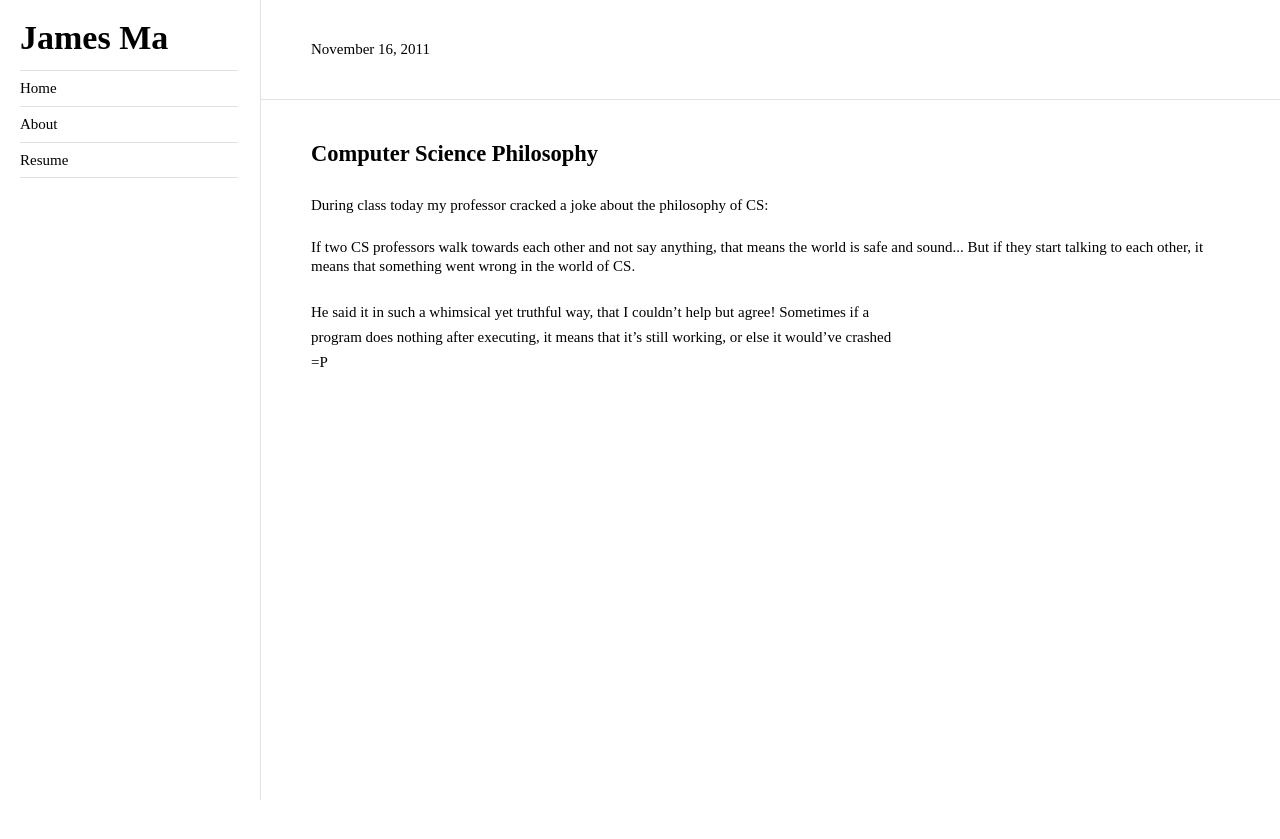
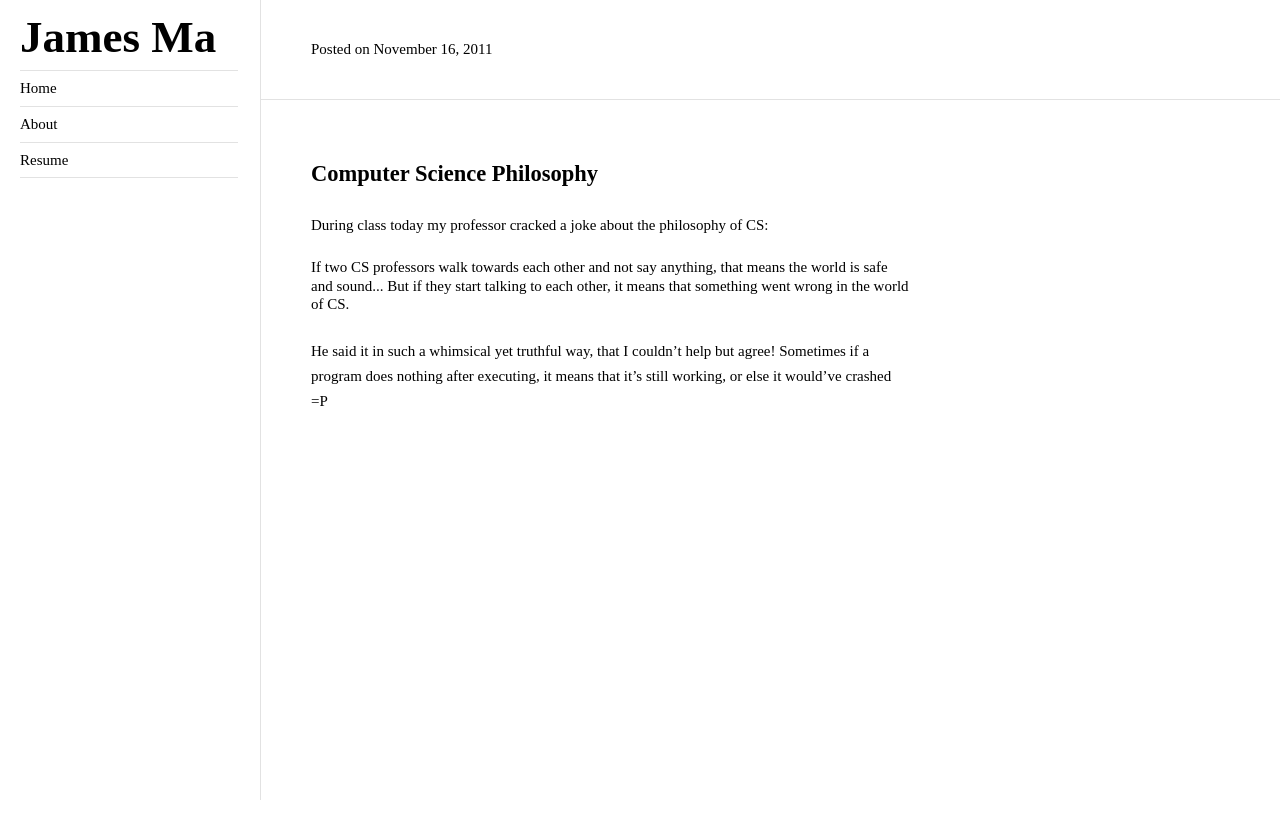
Before and after one commit to jamesma/jamesma.github.io, a Jekyll site: the page built from _posts/2011-11-16-computer-science-philosophy.md, in a window 1280 px wide. Shown: the top 839 px of the page. Built offline with Jekyll 4.4.1, drawn with Linux system fonts in a browser that asks for light colours; some web fonts are replaced; Markdown is read by kramdown in place of the engine named in the settings.

Commit message:
CSS and design changes.

```diff
--- a/_layouts/post.html
+++ b/_layouts/post.html
@@ -4,10 +4,10 @@ layout: base
 
 <section id="post">
 	<header>
-		{{ page.date | date: "%B %e, %Y" }}
+		Posted on {{ page.date | date: "%B %e, %Y" }}
 	</header>
 	<article>
-		<h2>{{ page.title }}</h2>
+		<h2 class="post_title">{{ page.title }}</h2>
 		{{ content }}
 	</article>
 </section>
--- a/assets/css/base.css
+++ b/assets/css/base.css
@@ -28,7 +28,7 @@ section#sidebar {
 
 section#sidebar h1 {
 	padding-left: 20px;
-	font-size: 34px;
+	font-size: 45px;
 	line-height: 25px;
 	margin-top: 25px;
 	margin-bottom: 20px;
@@ -42,8 +42,13 @@ nav ul {
 	border-top: 1px solid #E2E2E2;
 }
 
-a, a:visited, a:hover, a:active {
+a, a:visited, a:active {
 	color: black;
+	text-decoration: none;
+}
+
+a:hover {
+	color: #04BFBF;
 	text-decoration: none;
 }
 
@@ -88,6 +93,14 @@ article {
 	border-top: 1px solid #E2E2E2;
 }
 
-article p, article h2 {
+article * {
 	max-width: 600px;
 }
+
+article .post_title {
+	margin-top: 20px;
+}
+
+article a {
+	border-bottom: 1px solid #E2E2E2;
+}
--- a/index.html
+++ b/index.html
@@ -5,15 +5,14 @@ layout: base
 <section id="posts">
 	<header>
 		{% if site.posts.first %}
-			{{ site.posts.first.date | date: "%B %e, %Y" }}
+			Last updated on {{ site.posts.first.date | date: "%B %e, %Y" }}
 		{% else %}
 			Welcome!
 		{% endif %}
 	</header>
 	{% for post in paginator.posts %}
 		<article>
-			<h2><a href="{{ post.url }}">{{ post.title }}</a></h2>
-			<p>{{ post.date | date: "%B %e, %Y" }}</p>
+			<h2 class="post_title"><a href="{{ post.url }}">{{ post.title }}</a></h2>
 			{{ post.content }}
 		</article>
 	{% endfor %}
```
Also changed, not shown: 404.html (+6 -1 lines).
